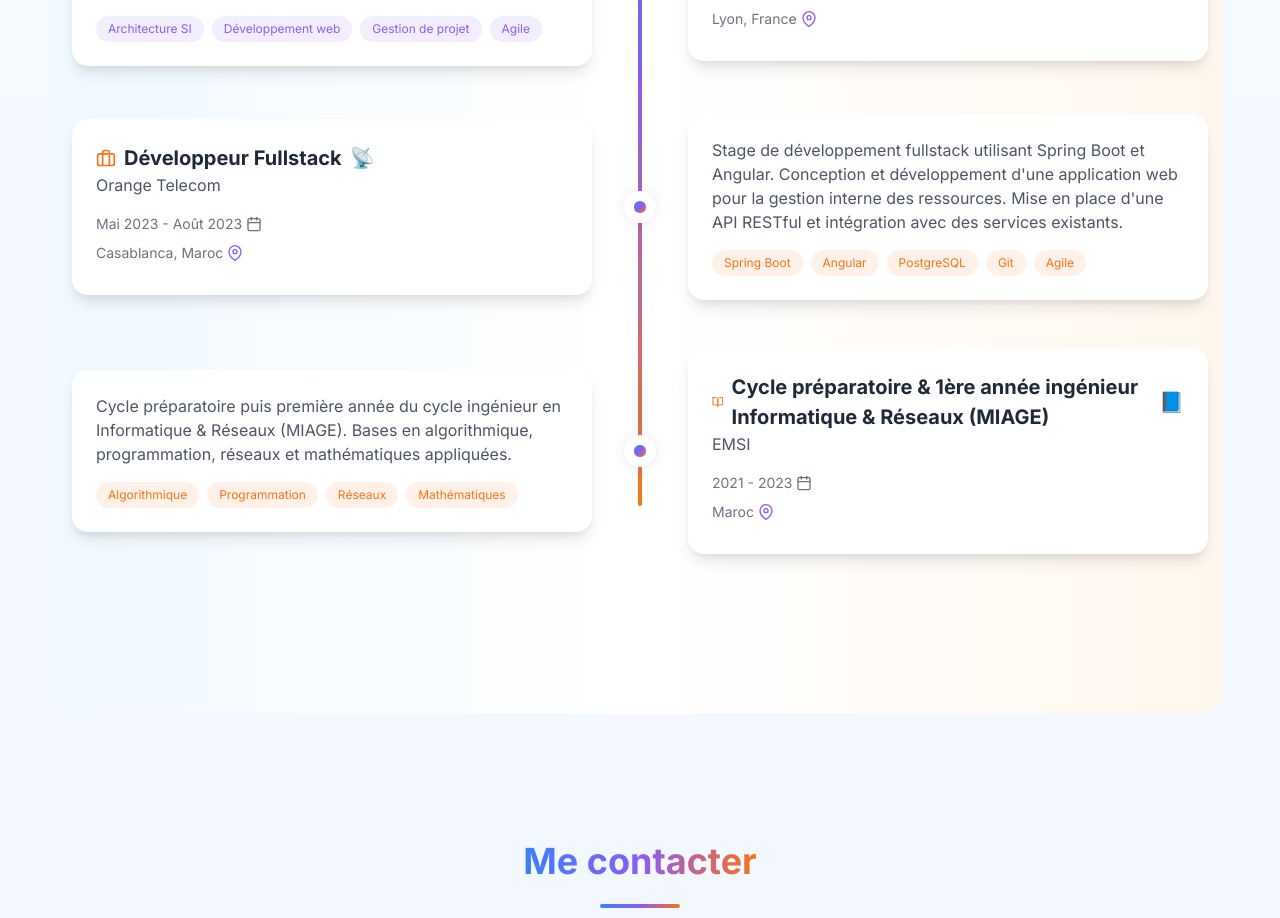
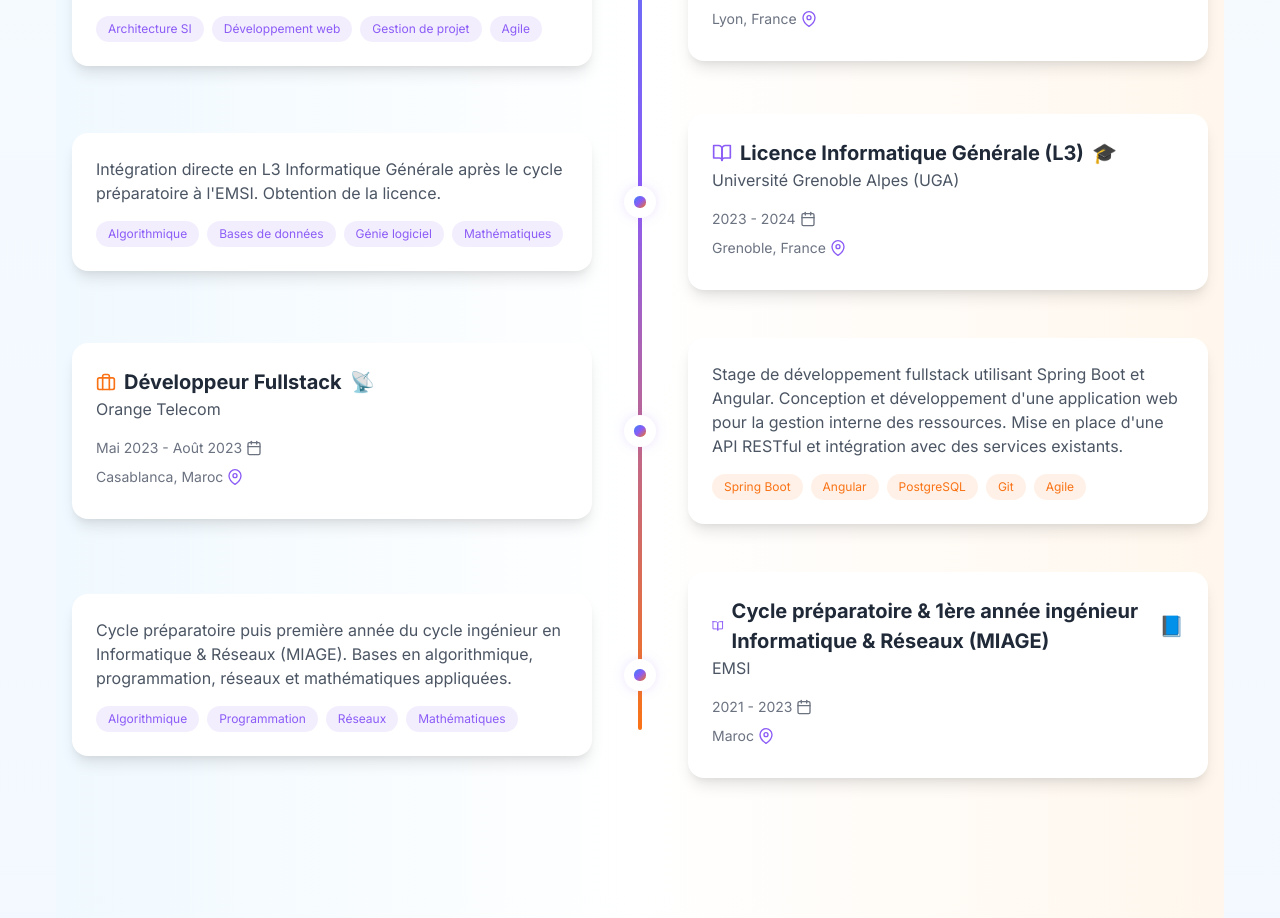
Before and after one commit to OzawaKyo/Mon-portfolio, a React (Vite) app: page / in a window 1280 px wide. Shown: the part 4437-5355 px from the top of the page. Built offline with nearby package versions, Linux system fonts and the light colour scheme.

Commit message:
Ajoute la licence informatique générale à l'UGA au parcours
Intégration directe en L3 après l'EMSI, obtention de la licence (2023-2024). Harmonise aussi la couleur des entrées scolaires (EMSI) en violet, cohérente avec CESI/UGA.

```diff
--- a/src/data/experiences.ts
+++ b/src/data/experiences.ts
@@ -39,6 +39,19 @@ export const experiences: Experience[] = [
     emoji: "🎓",
   },
   {
+    id: 5,
+    type: "education",
+    title: "Licence Informatique Générale (L3)",
+    company: "Université Grenoble Alpes (UGA)",
+    location: "Grenoble, France",
+    period: "2023 - 2024",
+    description:
+      "Intégration directe en L3 Informatique Générale après le cycle préparatoire à l'EMSI. Obtention de la licence.",
+    skills: ["Algorithmique", "Bases de données", "Génie logiciel", "Mathématiques"],
+    color: "purple",
+    emoji: "🎓",
+  },
+  {
     id: 1,
     type: "work",
     title: "Développeur Fullstack",
@@ -61,7 +74,7 @@ export const experiences: Experience[] = [
     description:
       "Cycle préparatoire puis première année du cycle ingénieur en Informatique & Réseaux (MIAGE). Bases en algorithmique, programmation, réseaux et mathématiques appliquées.",
     skills: ["Algorithmique", "Programmation", "Réseaux", "Mathématiques"],
-    color: "orange",
+    color: "purple",
     emoji: "📘",
   },
 ]
```
